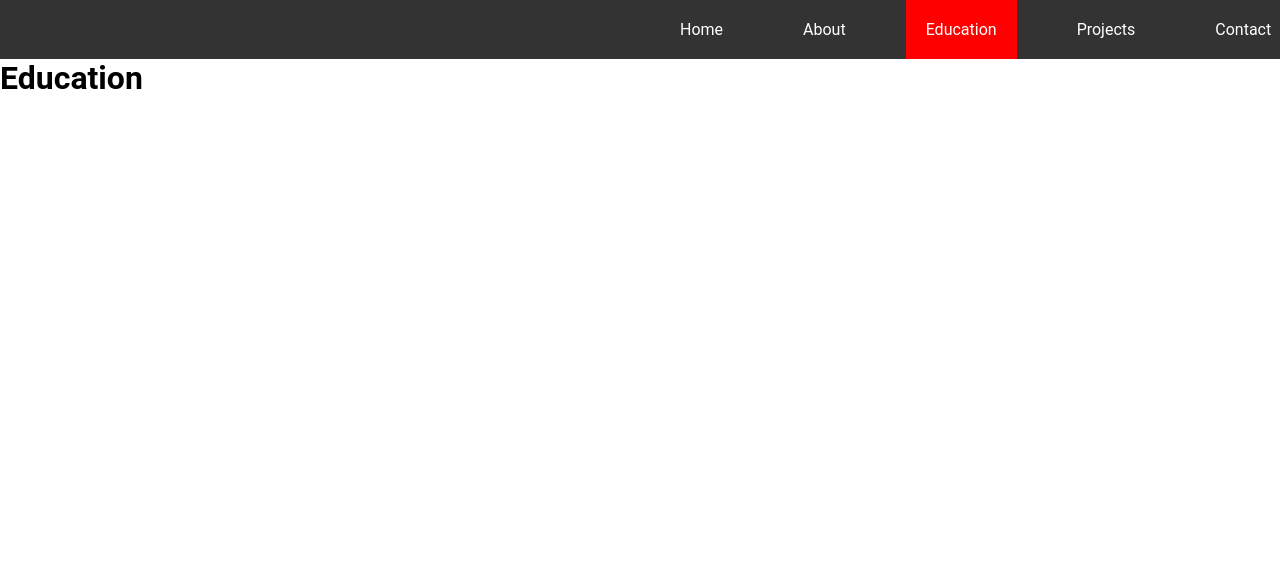
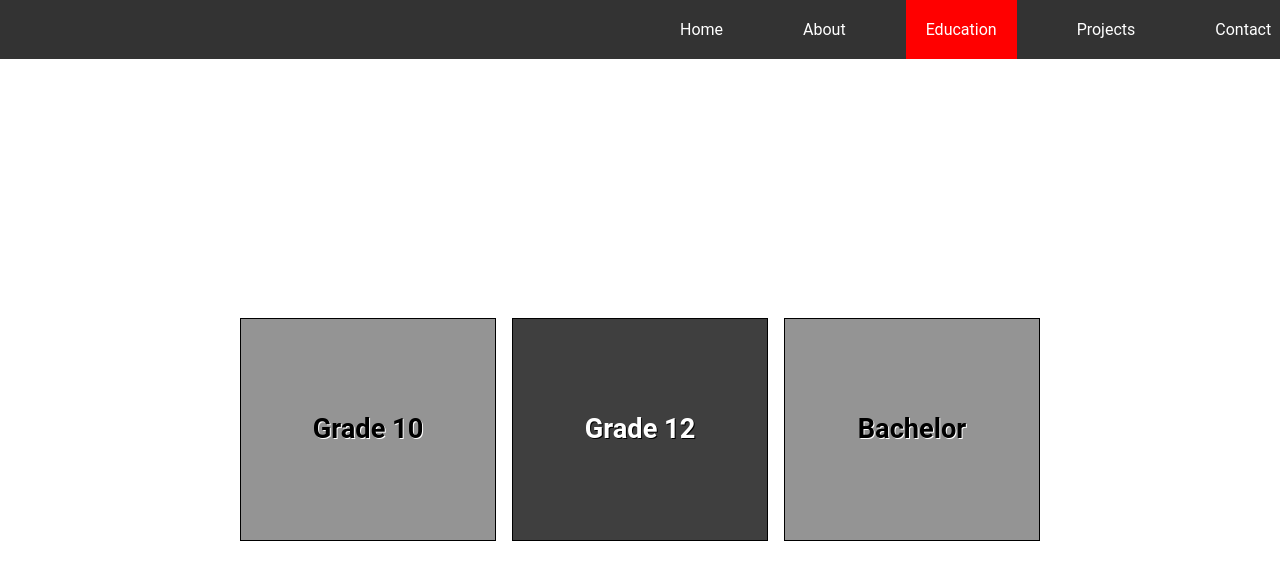
Before and after one commit to sanjograiofficial/portfolio-with-react, a React (Vite) app: page /education in a window 1280 px wide. Shown: the top 580 px of the page. Built offline with nearby package versions, Linux system fonts and the light colour scheme.

Commit message:
Added Education

```diff
--- a/src/App.css
+++ b/src/App.css
@@ -88,20 +88,20 @@ h3 {
   font-weight: 100;
 }
 .item-1 {
-  background-color: #686868;
+  background-color: #949494;
   padding: 50px;
 }
 .item-2 {
-  background-color: #333;
+  background-color: #3f3f3f;
   padding: 50px;
 }
 .item-3 {
-  background-color: #686868;
+  background-color: #949494;
   padding: 50px;
 }
 .item-4 {
   padding: 50px;
-  background-color: #333;
+  background-color: #3f3f3f;
   color: #fff;
 }
 .next-page {
@@ -109,7 +109,7 @@ h3 {
   justify-content: space-evenly;
   align-items: center;
   width: 100%;
-  background-color: #a3a3a3;
+  background-color: #949494;
   color: white;
   text-shadow: 2px 2px 4px rgba(0, 0, 0, 1);
   font-size: 1.5rem;
@@ -124,14 +124,14 @@ h3 {
   background-size: cover;
 }
 
-.left-part{
+.left-part {
   display: flex;
   flex-direction: column;
   justify-content: center;
   align-items: center;
   width: 50%;
 }
-.next-btn{
+.next-btn {
   background-color: #1e4578;
   color: white;
   border: none;
@@ -141,3 +141,36 @@ h3 {
   border-radius: 5px;
   cursor: pointer;
 }
+
+.edu-container {
+  display: flex;
+  justify-content: center;
+  align-items: center;
+  height: 100vh;
+  width: 100vw;
+}
+.card {
+  border: 1px solid black;
+  height: 30%;
+  width: 20%;
+  margin: 0.5rem;
+  padding: 10px;
+  font-size: 1.7rem;
+  font-weight: bold;
+  display: flex;
+  justify-content: center;
+  align-items: center;
+}
+.card-1 {
+  background-color: #949494;
+  text-shadow: 1px 1px #fff;
+}
+.card-2 {
+  background-color: #3f3f3f;
+  color: #ffffff;
+  text-shadow: 1px 1px #000;
+}
+.card-3 {
+  background-color: #949494;
+  text-shadow: 1px 1px #fff;
+}
--- a/src/pages/Education.jsx
+++ b/src/pages/Education.jsx
@@ -1,9 +1,11 @@
-import React from 'react'
+import React from "react";
 
 export default function Education() {
   return (
-    <div>
-      <h1>Education</h1>
+    <div className="edu-container">
+      <div className="card card-1">Grade 10</div>
+      <div className="card card-2">Grade 12</div>
+      <div className="card card-3">Bachelor</div>
     </div>
-  )
+  );
 }
```
